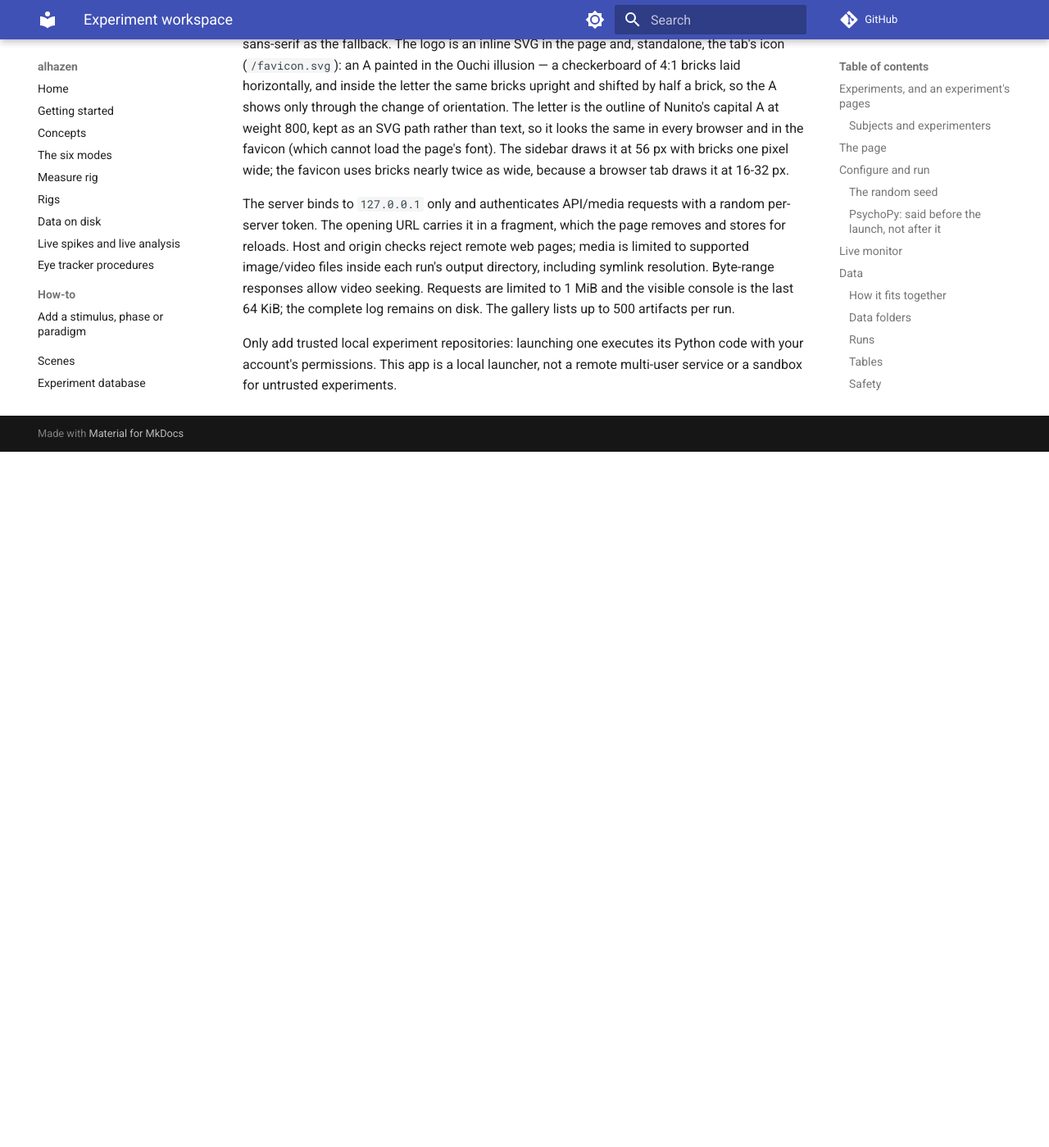
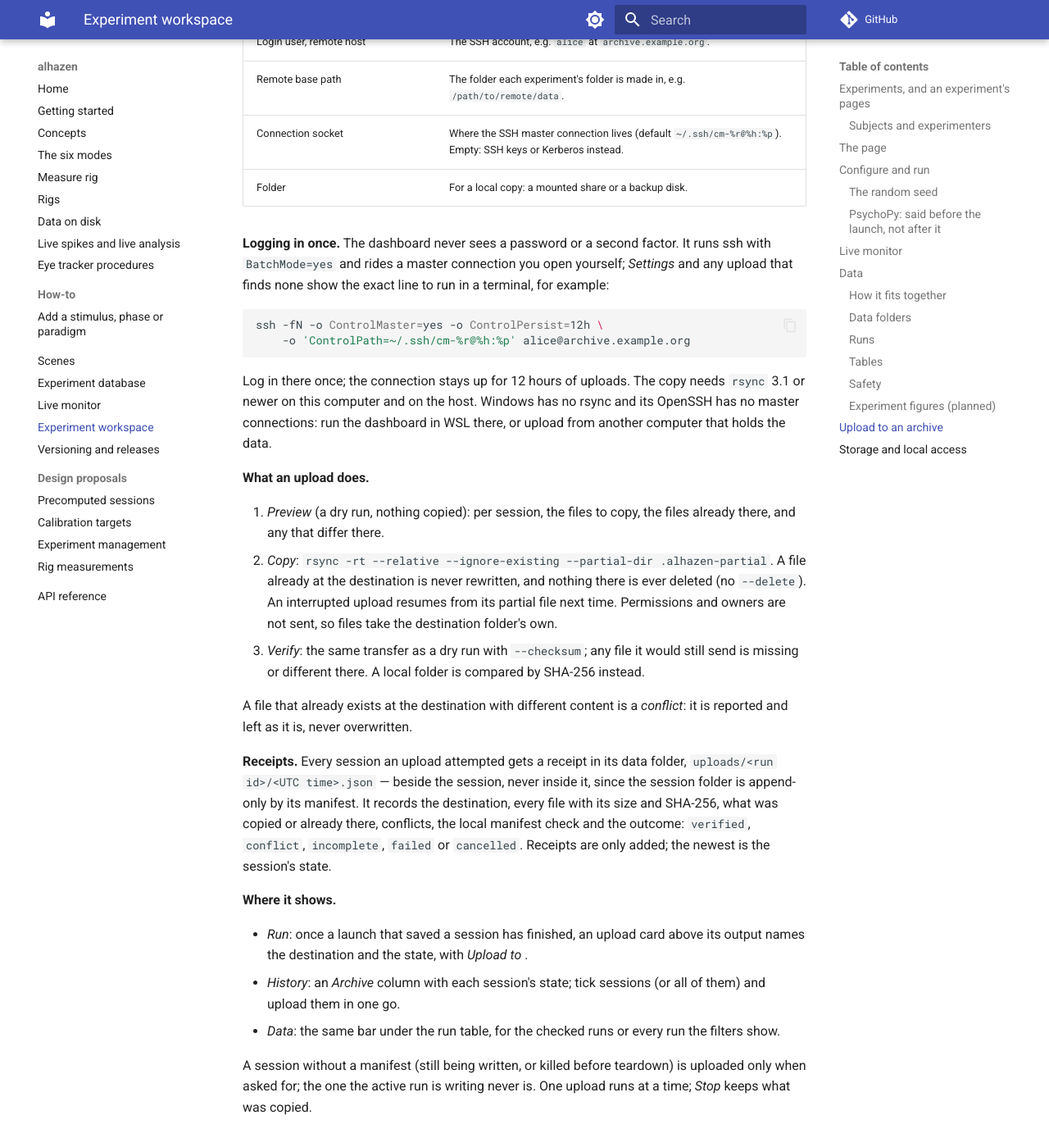
Before and after one commit to sh4r11f/alhazen, an MkDocs documentation site: the page built from docs/workspace.md, in a window 1280 px wide and 1400 px high, scrolled down 14261 px. Shown: the whole window at 82% size. Built offline with MkDocs 1.6.1 and Material for MkDocs 9.7.7, drawn with Linux system fonts in a browser that asks for light colours; comment, search, counter and statistics services are not loaded; before the commit the page ends 14812 px from its top, so only the background shows below that; some of the changed text lies outside the part shown.

Commit message:
Docs: Upload to an archive; changelog

````diff
--- a/docs/workspace.md
+++ b/docs/workspace.md
@@ -696,6 +696,87 @@ view only lists and shows the images they produce, as the Run card shows a
 run's `figures/` today. The places to extend are marked in both files'
 header comments.
 
+## Upload to an archive
+
+Sessions are collected on the rig; the archive is somewhere else. The
+dashboard copies a finished session there, or many at once, and keeps a
+receipt of what it copied.
+
+**Where.** A session goes to
+`<remote base path>/<experiment>/<its own path>`: the experiment's
+`[project]` name as its folder, then the run's
+`v<version>/sub-<ID>/ses-<NNN>/run-<NN>_task-<task>` exactly as on the rig.
+Rehearsal data (test, simulate) goes to `<experiment>-rehearsal`, so practice
+runs never land among real ones. Only session folders are copied — not the
+data folder's database, `participants.tsv` or calibration records.
+
+**Settings.** Open *Settings* beside any Upload button. They are this
+computer's and are kept only in the workspace's state directory
+(`upload.json` beside `projects.json`), never in an experiment or in
+alhazen; nothing points anywhere until they are filled in:
+
+| Setting | Meaning |
+|---|---|
+| Name on this page | What the buttons call the archive ("Upload to <name>"). |
+| Remote host over SSH / a folder on this computer | How sessions travel. |
+| Login user, remote host | The SSH account, e.g. `alice` at `archive.example.org`. |
+| Remote base path | The folder each experiment's folder is made in, e.g. `/path/to/remote/data`. |
+| Connection socket | Where the SSH master connection lives (default `~/.ssh/cm-%r@%h:%p`). Empty: SSH keys or Kerberos instead. |
+| Folder | For a local copy: a mounted share or a backup disk. |
+
+**Logging in once.** The dashboard never sees a password or a second
+factor. It runs ssh with `BatchMode=yes` and rides a master connection you
+open yourself; *Settings* and any upload that finds none show the exact line
+to run in a terminal, for example:
+
+```bash
+ssh -fN -o ControlMaster=yes -o ControlPersist=12h \
+    -o 'ControlPath=~/.ssh/cm-%r@%h:%p' alice@archive.example.org
+```
+
+Log in there once; the connection stays up for 12 hours of uploads. The
+copy needs `rsync` 3.1 or newer on this computer and on the host. Windows
+has no rsync and its OpenSSH has no master connections: run the dashboard in
+WSL there, or upload from another computer that holds the data.
+
+**What an upload does.**
+
+1. *Preview* (a dry run, nothing copied): per session, the files to copy,
+   the files already there, and any that differ there.
+2. *Copy*: `rsync -rt --relative --ignore-existing --partial-dir
+   .alhazen-partial`. A file already at the destination is never rewritten,
+   and nothing there is ever deleted (no `--delete`). An interrupted upload
+   resumes from its partial file next time. Permissions and owners are not
+   sent, so files take the destination folder's own.
+3. *Verify*: the same transfer as a dry run with `--checksum`; any file it
+   would still send is missing or different there. A local folder is
+   compared by SHA-256 instead.
+
+A file that already exists at the destination with different content is a
+*conflict*: it is reported and left as it is, never overwritten.
+
+**Receipts.** Every session an upload attempted gets a receipt in its data
+folder, `uploads/<run id>/<UTC time>.json` — beside the session, never
+inside it, since the session folder is append-only by its manifest. It
+records the destination, every file with its size and SHA-256, what was
+copied or already there, conflicts, the local manifest check and the
+outcome: `verified`, `conflict`, `incomplete`, `failed` or `cancelled`.
+Receipts are only added; the newest is the session's state.
+
+**Where it shows.**
+
+- *Run*: once a launch that saved a session has finished, an upload card
+  above its output names the destination and the state, with *Upload to
+  <name>*.
+- *History*: an *Archive* column with each session's state; tick sessions
+  (or all of them) and upload them in one go.
+- *Data*: the same bar under the run table, for the checked runs or every
+  run the filters show.
+
+A session without a manifest (still being written, or killed before
+teardown) is uploaded only when asked for; the one the active run is
+writing never is. One upload runs at a time; *Stop* keeps what was copied.
+
 ## Storage and local access
 
 By default, state is under `~/.alhazen/live_monitor/`:
````
Also changed, not shown: CHANGELOG.md (+22 -0 lines).
